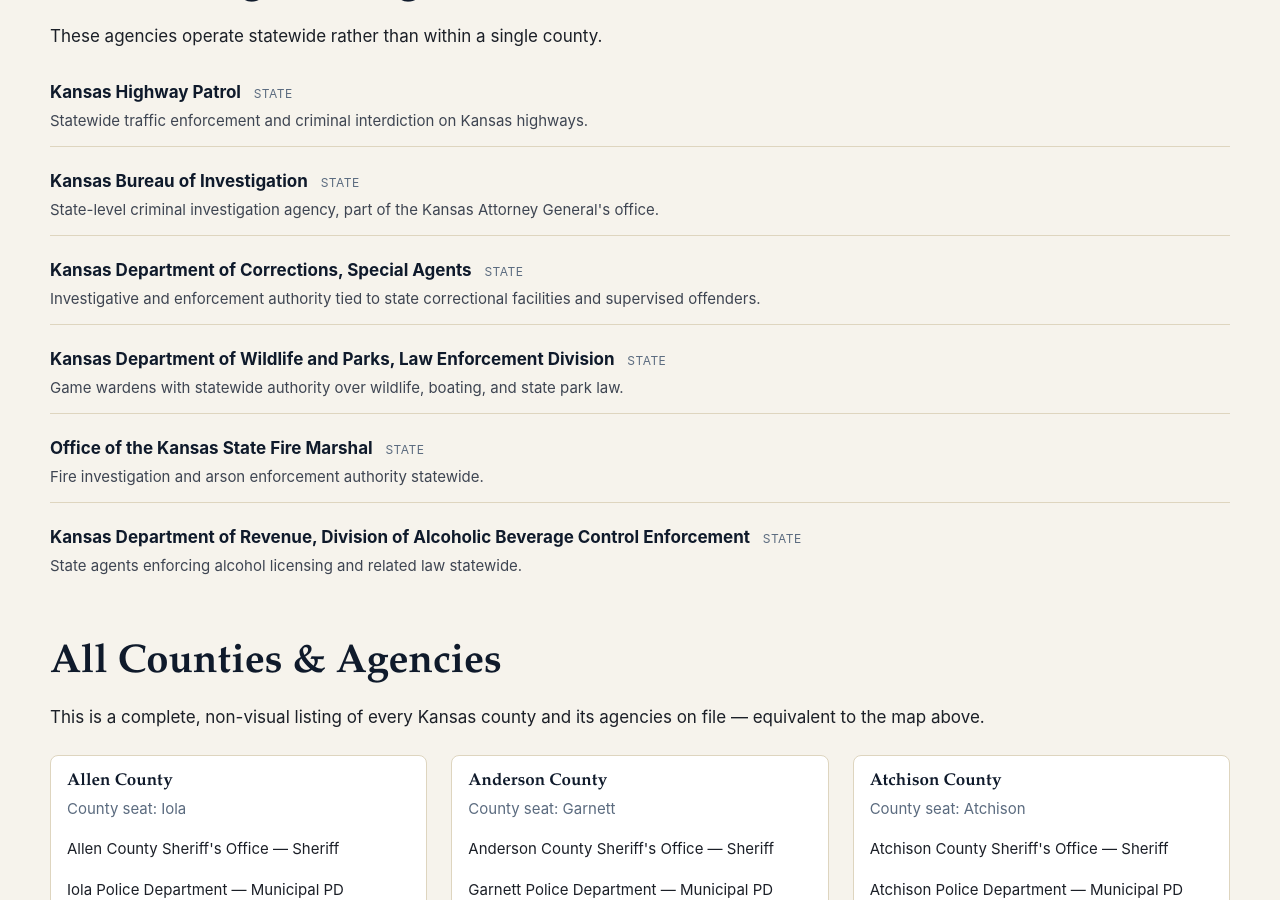
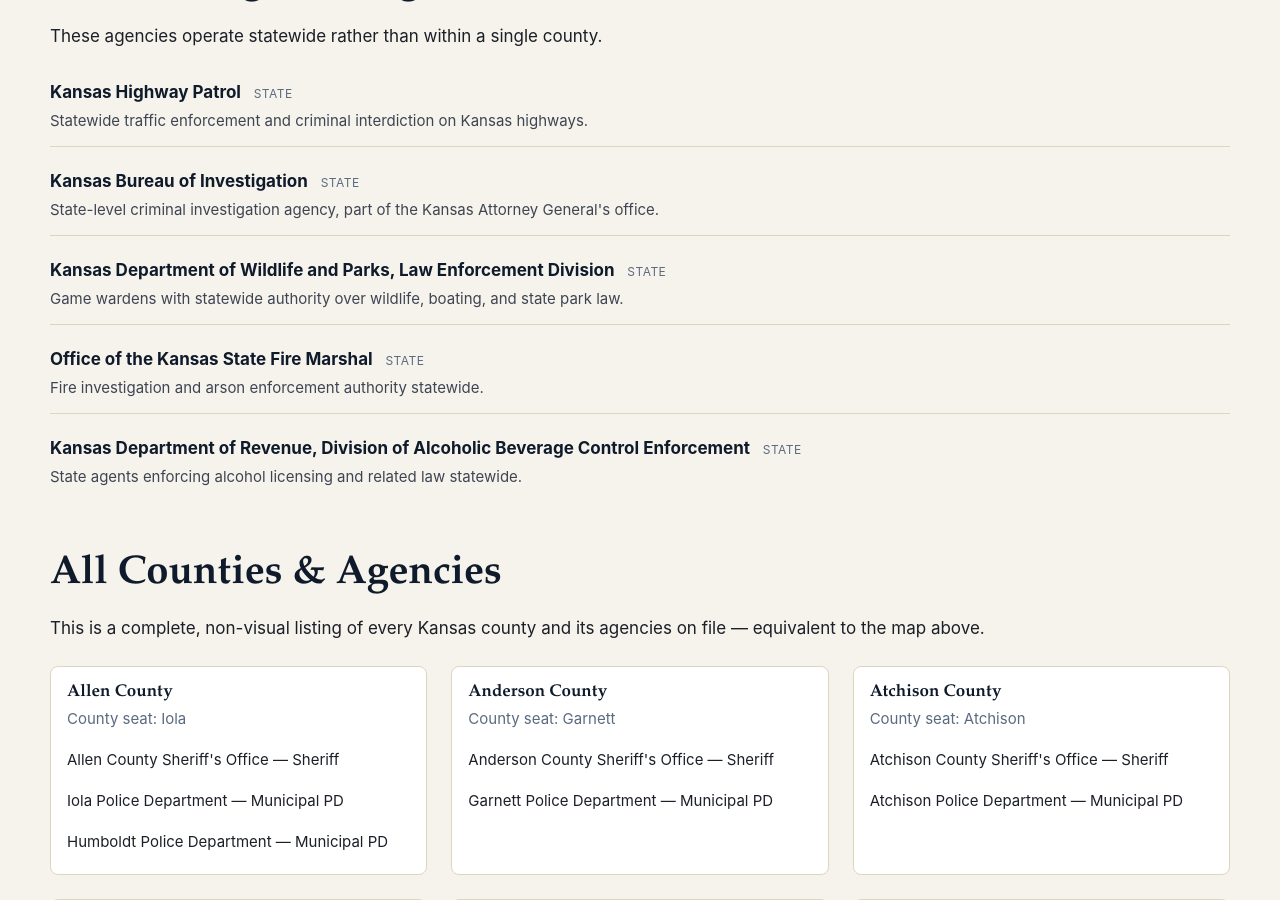
Before and after one commit to atcalebbarnhart66-bit/KLEN, a Jekyll site: the page built from agencies/index.html, in a window 1280 px wide and 900 px high, scrolled down 1178 px. Built offline with Jekyll 4.4.1, drawn with Linux system fonts in a browser that asks for light colours.

Commit message:
Remove Kansas Department of Corrections from state agency list

```diff
--- a/_data/state_agencies.yml
+++ b/_data/state_agencies.yml
@@ -16,9 +16,6 @@
 - name: "Kansas Bureau of Investigation"
   note: "State-level criminal investigation agency, part of the Kansas Attorney General's office."
   url: ""
-- name: "Kansas Department of Corrections, Special Agents"
-  note: "Investigative and enforcement authority tied to state correctional facilities and supervised offenders."
-  url: ""
 - name: "Kansas Department of Wildlife and Parks, Law Enforcement Division"
   note: "Game wardens with statewide authority over wildlife, boating, and state park law."
   url: ""
```
